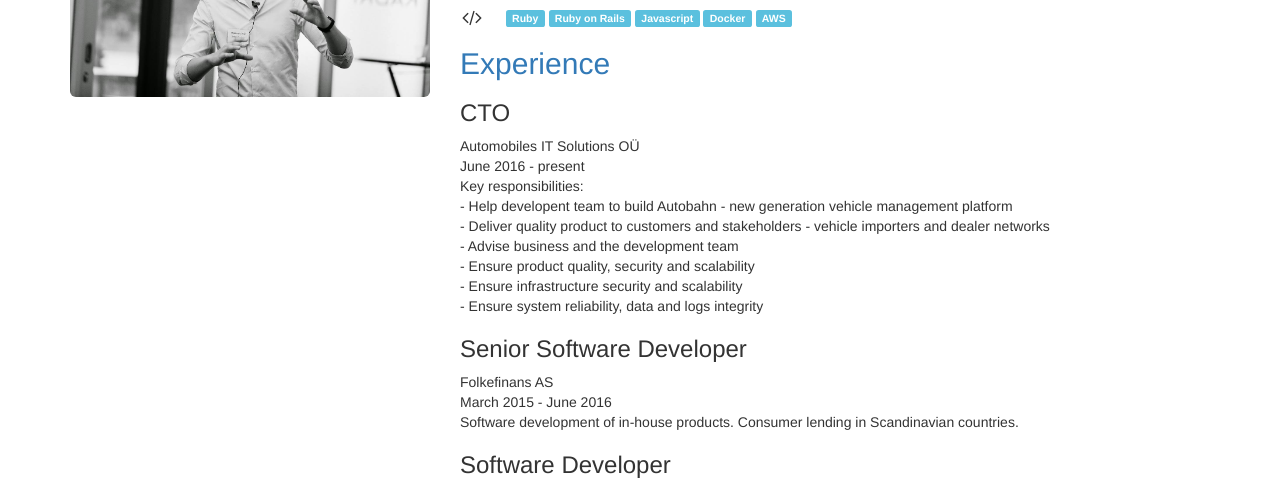
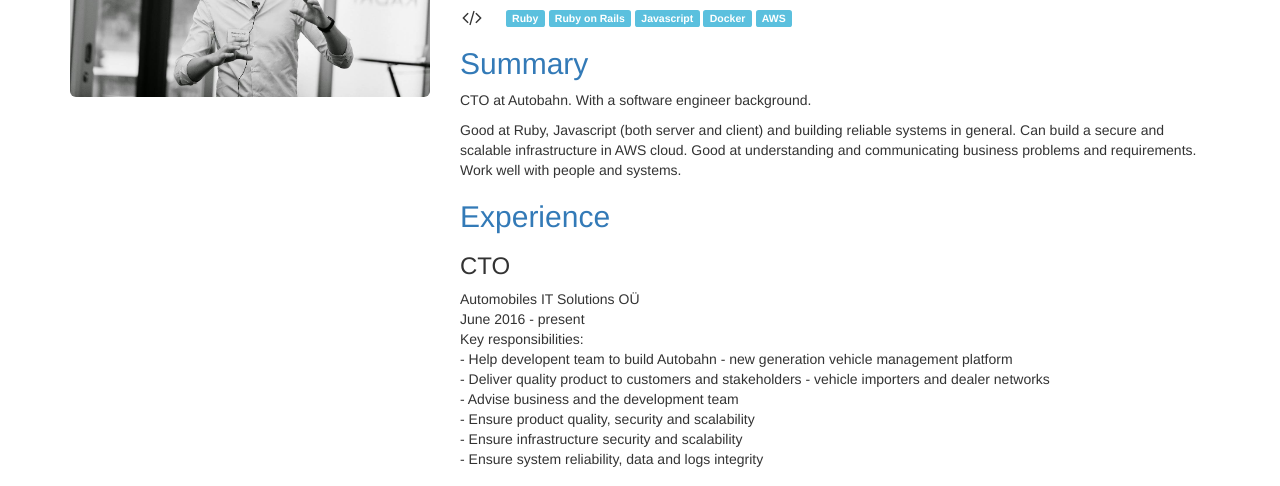
Before and after one commit to uzzer/badmanski.github.io, a plain HTML site: page index.html in a window 1280 px wide. Shown: the part 253-739 px from the top of the page. Drawn offline with nearby package versions, Linux system fonts and the light colour scheme.

Commit message:
Add summary

```diff
--- a/index.html
+++ b/index.html
@@ -49,6 +49,17 @@
             <span class='label label-info'>Javascript</span>
             <span class='label label-info'>Docker</span>
             <span class='label label-info'>AWS</span>
+          </p>
+          <a href="/#summary"><h2 id='summary'>Summary</h2>
+          </a>
+          <p>
+            CTO at Autobahn. With a software engineer background.
+          </p>
+          <p>
+            Good at Ruby, Javascript (both server and client) and building reliable systems in general.
+            Can build a secure and scalable infrastructure in AWS cloud.
+            Good at understanding and communicating business problems and requirements.
+            Work well with people and systems.
           </p>
           <a href="/#experience"><h2 id='experience'>Experience</h2>
           </a>
```
